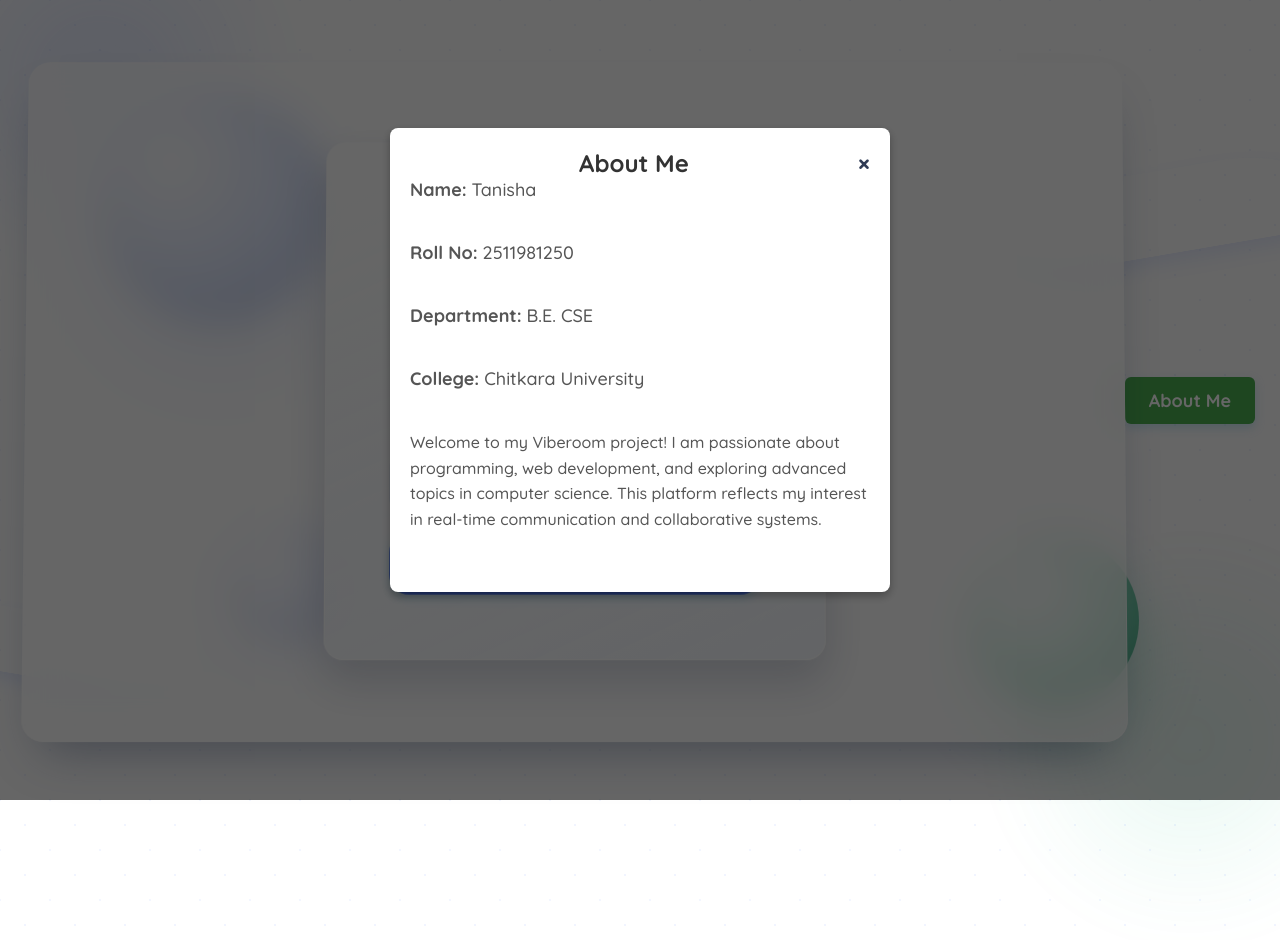
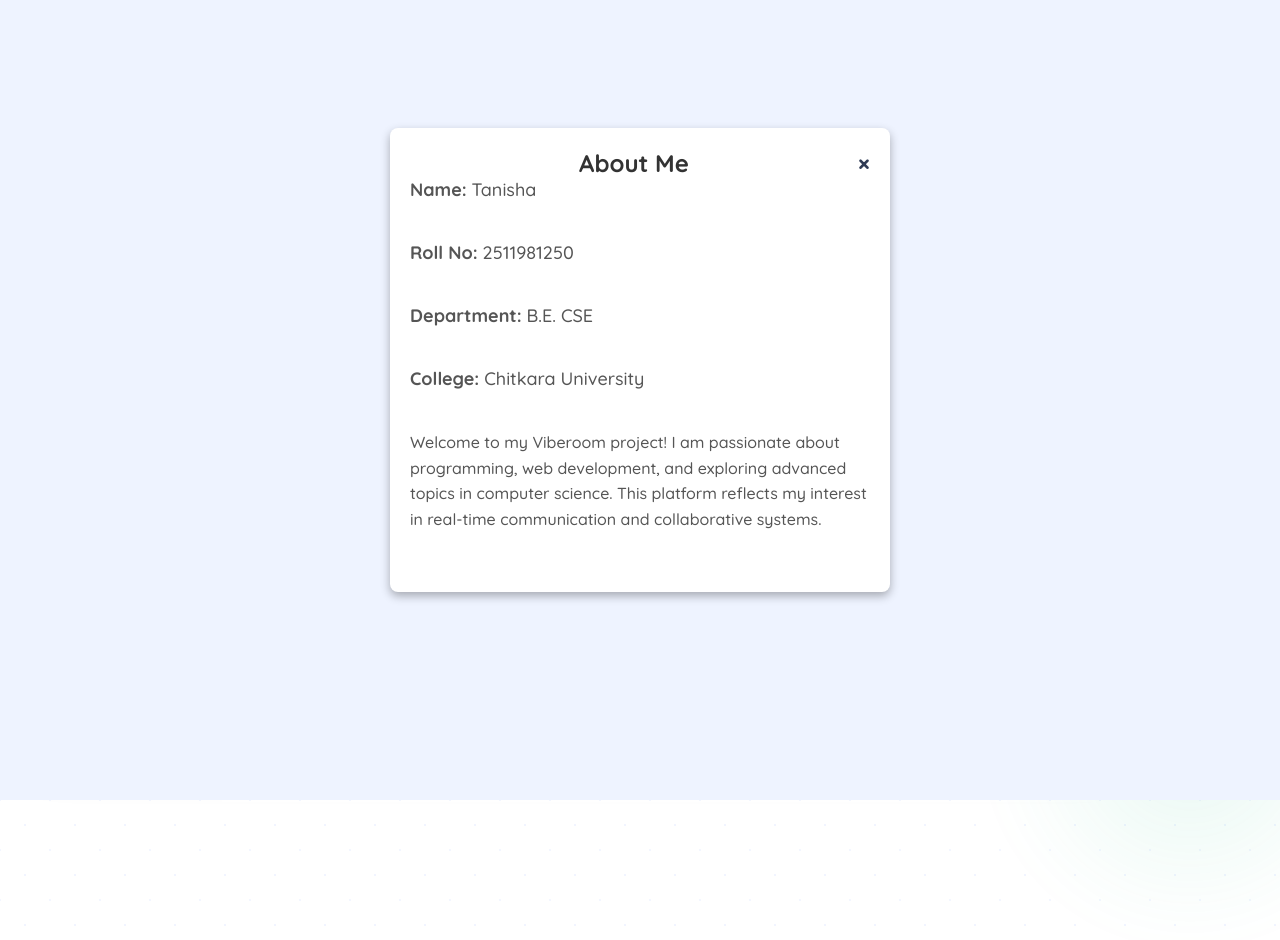
Before and after one commit to tanisha1250be25-del/viberoom, a website: page index.html in a window 1280 px wide. Both pictures are taken after a click on the button "About Me". Shown: the top 940 px of the page. Drawn offline with Linux system fonts and the light colour scheme; no server answers.

Commit message:
Change background color of aboutModal

```diff
--- a/index.html
+++ b/index.html
@@ -115,7 +115,7 @@
 
      style="display:none; position:fixed; z-index:1000; left:0; top:0; width:100%; height:100%;
 
-            background-color:rgba(0,0,0,0.6);">
+            background-color: #eef3ff;">
 
   <div style="background:white; margin:10% auto; padding:20px; border-radius:8px;
 
```
